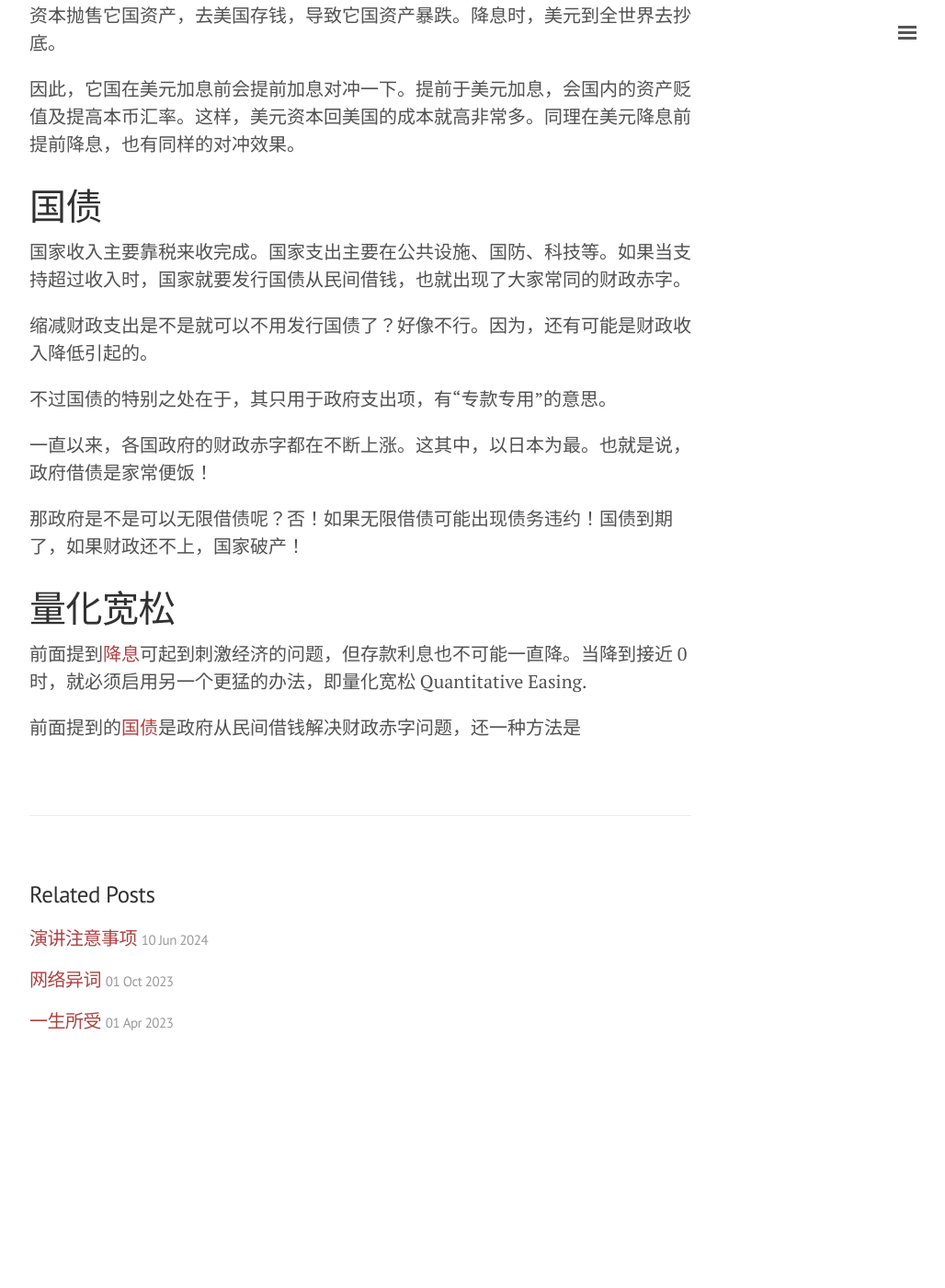
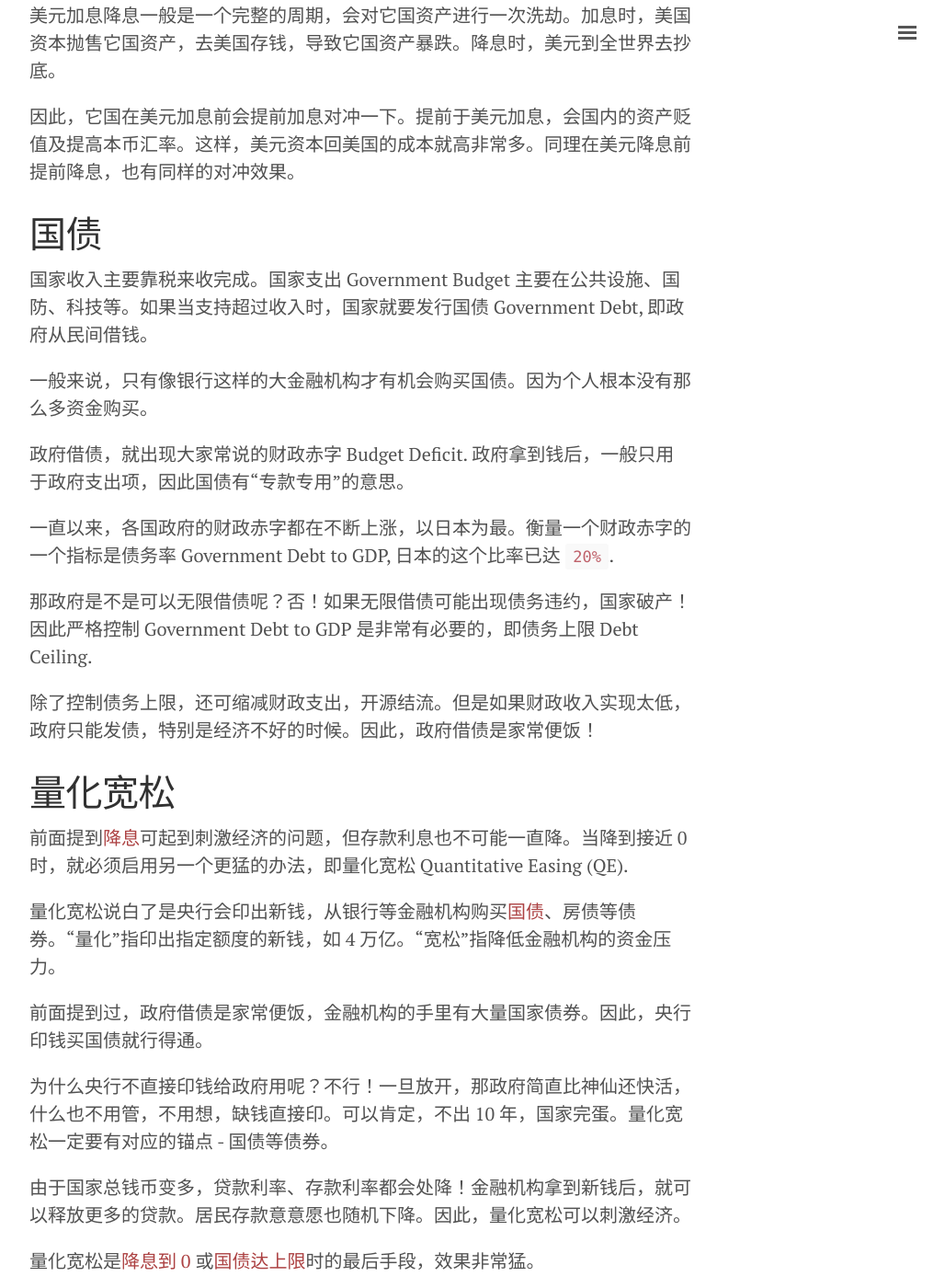
Before and after one commit to outsinre/zh-blog, a Jekyll site: the page built from _posts/2024-10-01-economy.md, in a window 1280 px wide and 1400 px high, scrolled down 2078 px. Shown: the whole window at 92% size, without its empty margins (248-1276 px from the left). Built offline with Jekyll 4.4.1, drawn with Linux system fonts in a browser that asks for light colours; comment, search, counter and statistics services are not loaded; before the commit the page ends 3261 px from its top, so only the background shows below that; some of the changed text lies outside the part shown.

Commit message:
feat(economy): quantative easing

```diff
--- a/_posts/2024-10-01-economy.md
+++ b/_posts/2024-10-01-economy.md
@@ -6,11 +6,11 @@ title: 经济常识
 1. toc
 {:toc}
 
-# 经济危机指标 #
+# 危机指标 #
 
-一般主要看 2 个指标，即失业率和通胀。
+一般主要看 2 个指标，即失业率和通胀。失业率和通胀是负相关关系。当失业率太高，通胀低时，说明市场不活跃，经济通缩，需降息释放现金流，给经济升温。当就业率低，通胀高时，经济过热，需加息回收现金流，给经济降温。
 
-失业率和通胀是负相关关系。当失业率太高，通胀低时，说明市场不活跃，经济通缩，需降息释放现金流，给经济升温。当就业率低，通胀高时，经济过热，需加息回收现金流，给经济降温。
+但是各国可能在此基础上还看其它指标，例如军事、地缘等。
 
 # 降息 #
 
@@ -53,19 +53,30 @@ title: 经济常识
 
 # 国债 #
 
-国家收入主要靠税来收完成。国家支出主要在公共设施、国防、科技等。如果当支持超过收入时，国家就要发行国债从民间借钱，也就出现了大家常同的财政赤字。
+国家收入主要靠税来收完成。国家支出 Government Budget 主要在公共设施、国防、科技等。如果当支持超过收入时，国家就要发行国债 Government Debt, 即政府从民间借钱。
 
-缩减财政支出是不是就可以不用发行国债了？好像不行。因为，还有可能是财政收入降低引起的。
+一般来说，只有像银行这样的大金融机构才有机会购买国债。因为个人根本没有那么多资金购买。
 
-不过国债的特别之处在于，其只用于政府支出项，有“专款专用”的意思。
+政府借债，就出现大家常说的财政赤字 Budget Deficit. 政府拿到钱后，一般只用于政府支出项，因此国债有“专款专用”的意思。
 
-一直以来，各国政府的财政赤字都在不断上涨。这其中，以日本为最。也就是说，政府借债是家常便饭！
+一直以来，各国政府的财政赤字都在不断上涨，以日本为最。衡量一个财政赤字的一个指标是债务率 Government Debt to GDP, 日本的这个比率已达 `20%`.
 
-那政府是不是可以无限借债呢？否！如果无限借债可能出现债务违约！国债到期了，如果财政还不上，国家破产！
+那政府是不是可以无限借债呢？否！如果无限借债可能出现债务违约，国家破产！因此严格控制 Government Debt to GDP 是非常有必要的，即债务上限 Debt Ceiling.
+
+除了控制债务上限，还可缩减财政支出，开源结流。但是如果财政收入实现太低，政府只能发债，特别是经济不好的时候。因此，政府借债是家常便饭！
 
 # 量化宽松 #
 
-前面提到[降息](#降息)可起到刺激经济的问题，但存款利息也不可能一直降。当降到接近 0 时，就必须启用另一个更猛的办法，即量化宽松 Quantitative Easing.
+前面提到[降息](#降息)可起到刺激经济的问题，但存款利息也不可能一直降。当降到接近 0 时，就必须启用另一个更猛的办法，即量化宽松 Quantitative Easing (QE).
 
+量化宽松说白了是央行会印出新钱，从银行等金融机构购买[国债](#国债)、房债等债券。“量化”指印出指定额度的新钱，如 4 万亿。“宽松”指降低金融机构的资金压力。
 
-前面提到的[国债](#国债)是政府从民间借钱解决财政赤字问题，还一种方法是
+前面提到过，政府借债是家常便饭，金融机构的手里有大量国家债券。因此，央行印钱买国债就行得通。
+
+为什么央行不直接印钱给政府用呢？不行！一旦放开，那政府简直比神仙还快活，什么也不用管，不用想，缺钱直接印。可以肯定，不出 10 年，国家完蛋。量化宽松一定要有对应的锚点 - 国债等债券。
+
+由于国家总钱币变多，贷款利率、存款利率都会处降！金融机构拿到新钱后，就可以释放更多的贷款。居民存款意意愿也随机下降。因此，量化宽松可以刺激经济。
+
+量化宽松是[降息到 0](#降息) 或[国债达上限](#国债)时的最后手段，效果非常猛。
+
+# 通胀 #
```
